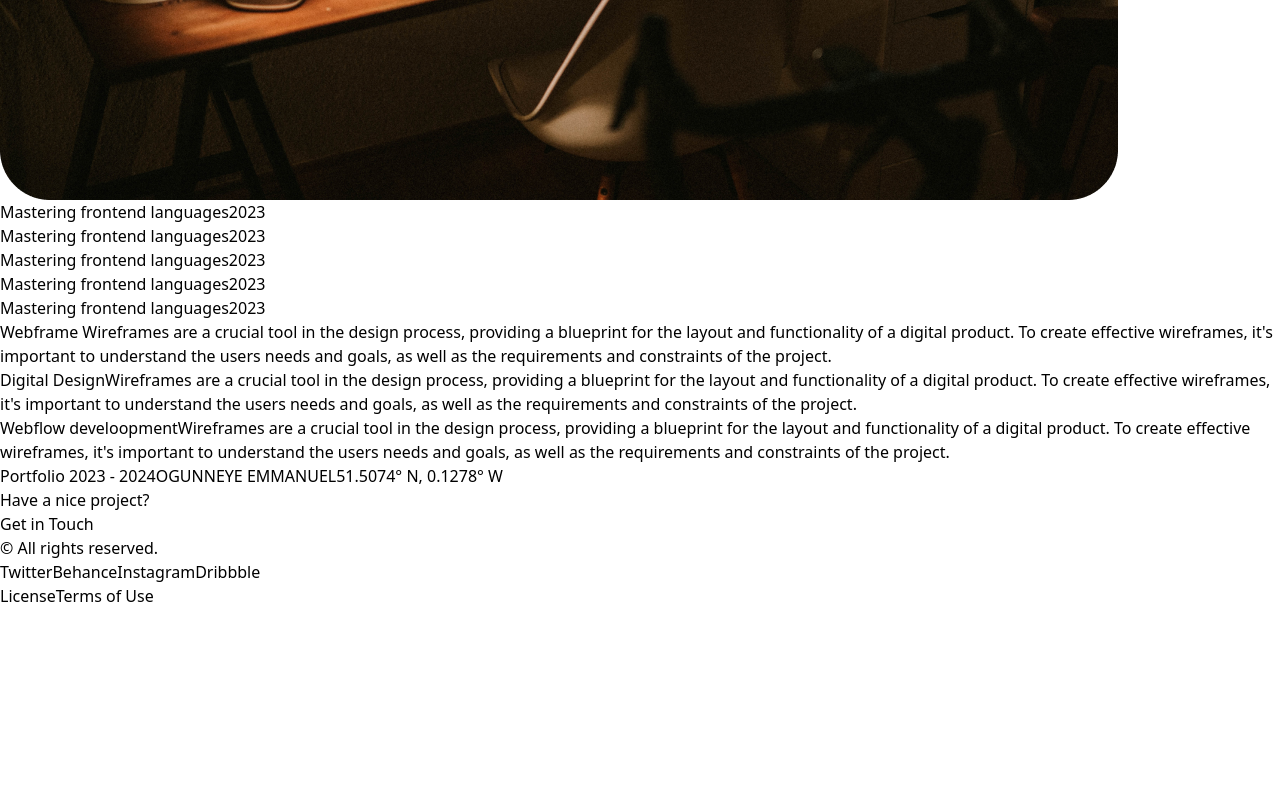
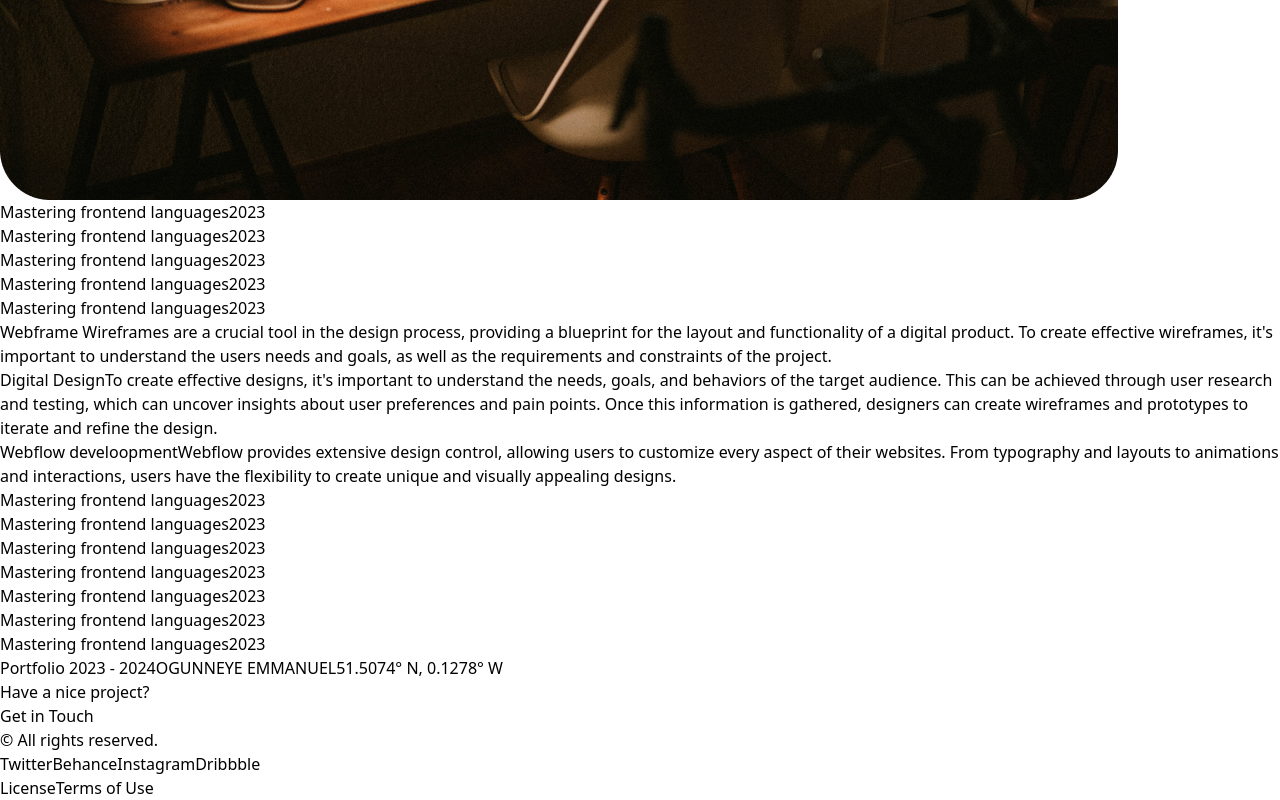
Before and after one commit to xamorite/Xamorite.com, a React (Vite) app: page /about in a window 1280 px wide. Shown: the part 1096-1896 px from the top of the page. Before the commit the page ends 1704 px from the top, so only its background shows below. Built offline with nearby package versions, Linux system fonts and the light colour scheme.

Commit message:
portfolio website

```diff
--- a/src/components/About/About.jsx
+++ b/src/components/About/About.jsx
@@ -31,13 +31,23 @@ function About() {
           <li className="flex row justify-between h-[5vh] my-[5vh] pb-[5vh] border-b-[.3vh] border-slate-700 align-center"><span>Mastering frontend languages</span><span>2023</span></li>
         </ul>
 
-        <ul className="mt-[13vh]">
+        <ul className="mt-[15vh]">
 
-          <li className="flex row justify-between h-[5vh] my-[5vh] pb-[5vh] border-b-[.3vh] border-slate-700 align-center"><span>Webframe </span><span className='w-[25vw] text-[.8vw]
+          <li className="flex row justify-between h-[15vh] my-[5vh] pb-[4vh] border-b-[.3vh] border-slate-700 align-center"><span>Webframe </span><span className='w-[25vw] text-[.8vw]
 
           j'>Wireframes are a crucial tool in the design process, providing a blueprint for the layout and functionality of a digital product. To create effective wireframes, it&apos;s important to understand the users needs and goals, as well as the requirements and constraints of the project.</span></li>
-          <li className="flex row justify-between h-[5vh] my-[5vh] pb-[5vh] border-b-[.3vh] border-slate-700 align-center"><span>Digital Design</span><span className='w-[25vw] text-sm'>Wireframes are a crucial tool in the design process, providing a blueprint for the layout and functionality of a digital product. To create effective wireframes, it&apos;s important to understand the users needs and goals, as well as the requirements and constraints of the project.</span></li>
-          <li className="flex row justify-between h-[5vh] my-[5vh] pb-[5vh] border-b-[.3vh] border-slate-700 align-center"><span>Webflow develoopment</span><span className='w-[25vw] text-sm'>Wireframes are a crucial tool in the design process, providing a blueprint for the layout and functionality of a digital product. To create effective wireframes, it&apos;s important to understand the users needs and goals, as well as the requirements and constraints of the project.</span></li>
+          <li className="flex row justify-between h-[15vh] my-[5vh] pb-[5vh] border-b-[.3vh] border-slate-700 align-center"><span>Digital Design</span><span className='w-[25vw] text-[.8vw]'>To create effective designs, it&apos;s important to understand the needs, goals, and behaviors of the target audience. This can be achieved through user research and testing, which can uncover insights about user preferences and pain points. Once this information is gathered, designers can create wireframes and prototypes to iterate and refine the design.</span></li>
+          <li className="flex row justify-between h-[15vh] my-[5vh] pb-[5vh] border-b-[.3vh] border-slate-700 align-center"><span>Webflow develoopment</span><span className='w-[25vw] text-[.8vw]'>Webflow provides extensive design control, allowing users to customize every aspect of their websites. From typography and layouts to animations and interactions, users have the flexibility to create unique and visually appealing designs.</span></li>
+        </ul>
+
+        <ul className="mt-[13vh]">
+          <li className="flex row justify-between h-[5vh] my-[5vh] pb-[5vh] border-b-[.3vh] border-slate-700 align-center"><span>Mastering frontend languages</span><span>2023</span></li>
+          <li className="flex row justify-between h-[5vh] my-[5vh] pb-[5vh] border-b-[.3vh] border-slate-700 align-center"><span>Mastering frontend languages</span><span>2023</span></li>
+          <li className="flex row justify-between h-[5vh] my-[5vh] pb-[5vh] border-b-[.3vh] border-slate-700 align-center"><span>Mastering frontend languages</span><span>2023</span></li>
+          <li className="flex row justify-between h-[5vh] my-[5vh] pb-[5vh] border-b-[.3vh] border-slate-700 align-center"><span>Mastering frontend languages</span><span>2023</span></li>
+          <li className="flex row justify-between h-[5vh] my-[5vh] pb-[5vh] border-b-[.3vh] border-slate-700 align-center"><span>Mastering frontend languages</span><span>2023</span></li>
+          <li className="flex row justify-between h-[5vh] my-[5vh] pb-[5vh] border-b-[.3vh] border-slate-700 align-center"><span>Mastering frontend languages</span><span>2023</span></li>
+          <li className="flex row justify-between h-[5vh] my-[5vh] pb-[5vh] border-b-[.3vh] border-slate-700 align-center"><span>Mastering frontend languages</span><span>2023</span></li>
         </ul>
 
     </div>
--- /dev/null
+++ b/src/components/Casestudies/Casestudies.jsx
@@ -0,0 +1,22 @@
+
+import ux from "./ui/ux/ux"
+import {  NavLink } from "react-router-dom"
+function Casestudies() {
+  return (
+    <div className="mt-[20vh] w-[90vw] mx-auto">
+      <div className="row ">
+        <div className="text-[3vw]">
+            Peek into my latest <br />
+            featured projects
+        </div>
+        <div>
+            <NavLink to={ux}></NavLink>
+            <NavLink to=''></NavLink>
+            <NavLink to='/'></NavLink>
+        </div>
+      </div>
+    </div>
+  )
+}
+
+export default Casestudies
--- /dev/null
+++ b/src/components/Casestudies/ui/ux/Ux.jsx
@@ -0,0 +1,11 @@
+import React from 'react'
+
+function ux() {
+  return (
+    <div>
+
+    </div>
+  )
+}
+
+export default ux
--- a/src/main.jsx
+++ b/src/main.jsx
@@ -5,11 +5,13 @@ import { Route, RouterProvider, createBrowserRouter, createRoutesFromElements }
 import Layout from './Layout.jsx'
 import About from './components/About/About.jsx'
 import Home from './components/Home/Home.jsx'
+import Casestudies from './components/Casestudies/Casestudies.jsx'
 const router = createBrowserRouter(
   createRoutesFromElements(
     <Route path='/' element={<Layout/>}>
       <Route path='/' element={<Home />}/>
     <Route path='about' element={<About />}/>
+    <Route path='casestudies' element={<Casestudies/>}/>
     </Route>
   ),
 );
```
Also changed, not shown: src/components/Header.jsx (+3 -4 lines).
